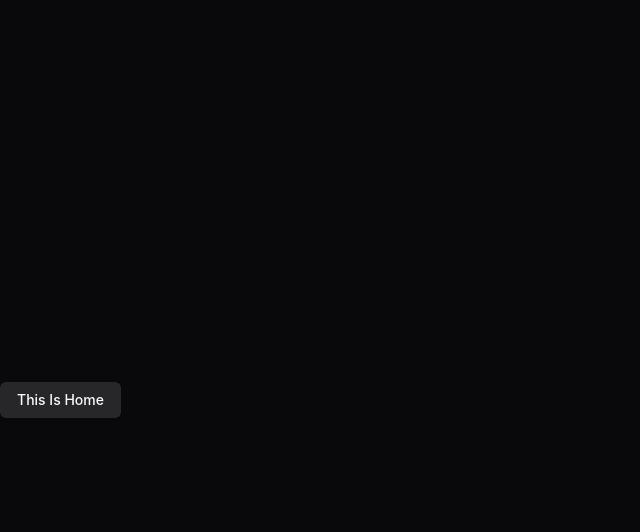
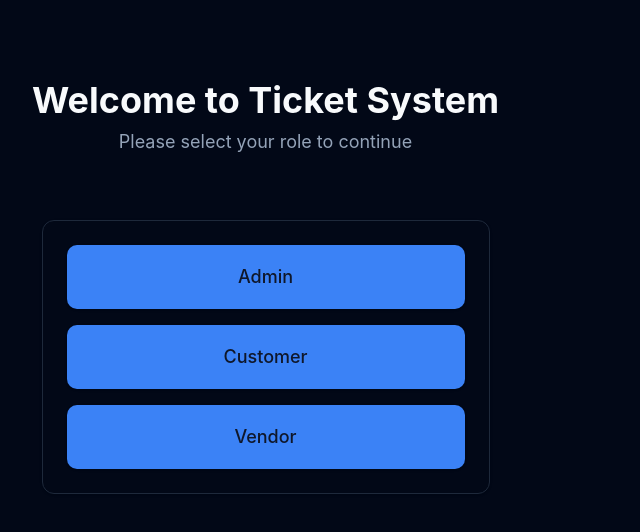
Before and after one commit to Ds-Jayawardhana/Ticketing-_System, a React (Vite) app in the folder Frontend/Ticketing_Front/: page / in a window 1280 px wide. Shown: the top 532 px of the page, without its empty margins (0-640 px from the left). Built offline with nearby package versions, Linux system fonts and the light colour scheme.

Commit message:
Created Defult Home Page

```diff
--- a/Frontend/Ticketing_Front/src/Pages/Home.tsx
+++ b/Frontend/Ticketing_Front/src/Pages/Home.tsx
@@ -1,11 +1,45 @@
-import React from 'react'
-import { Button } from '@/components/ui/button'
+import React from 'react';
+import { Button } from '@/components/ui/button';
+import { Card, CardContent } from '@/components/ui/card';
 
-interface Props {}
+const HomePage = () => {
+  return (
+    <div className="min-h-screen flex flex-col items-center bg-background p-8">
+      {/* Greeting Section */}
+      <div className="text-center mb-16 mt-12">
+        <h1 className="text-4xl font-bold mb-2">Welcome to Ticket System</h1>
+        <p className="text-lg text-muted-foreground">
+          Please select your role to continue
+        </p>
+      </div>
 
-const Home = (props: Props) => {
-  return (
-    <Button variant="secondary">This Is Home</Button>
-  )
-}
-export default Home
+      {/* Buttons Card */}
+      <Card className="w-full max-w-md">
+        <CardContent className="flex flex-col gap-4 p-6">
+          <Button
+            className="h-16 text-lg"
+            variant="default"
+          >
+            Admin
+          </Button>
+
+          <Button
+            className="h-16 text-lg"
+            variant="default"
+          >
+            Customer
+          </Button>
+
+          <Button
+            className="h-16 text-lg"
+            variant="default"
+          >
+            Vendor
+          </Button>
+        </CardContent>
+      </Card>
+    </div>
+  );
+};
+
+export default HomePage;
--- a/Frontend/Ticketing_Front/src/index.css
+++ b/Frontend/Ticketing_Front/src/index.css
@@ -73,28 +73,29 @@ button:focus-visible {
 
 
 
+
 @layer base {
   :root {
     --background: 0 0% 100%;
-    --foreground: 240 10% 3.9%;
+    --foreground: 222.2 84% 4.9%;
     --card: 0 0% 100%;
-    --card-foreground: 240 10% 3.9%;
+    --card-foreground: 222.2 84% 4.9%;
     --popover: 0 0% 100%;
-    --popover-foreground: 240 10% 3.9%;
-    --primary: 240 5.9% 10%;
-    --primary-foreground: 0 0% 98%;
-    --secondary: 240 4.8% 95.9%;
-    --secondary-foreground: 240 5.9% 10%;
-    --muted: 240 4.8% 95.9%;
-    --muted-foreground: 240 3.8% 46.1%;
-    --accent: 240 4.8% 95.9%;
-    --accent-foreground: 240 5.9% 10%;
+    --popover-foreground: 222.2 84% 4.9%;
+    --primary: 221.2 83.2% 53.3%;
+    --primary-foreground: 210 40% 98%;
+    --secondary: 210 40% 96.1%;
+    --secondary-foreground: 222.2 47.4% 11.2%;
+    --muted: 210 40% 96.1%;
+    --muted-foreground: 215.4 16.3% 46.9%;
+    --accent: 210 40% 96.1%;
+    --accent-foreground: 222.2 47.4% 11.2%;
     --destructive: 0 84.2% 60.2%;
-    --destructive-foreground: 0 0% 98%;
-    --border: 240 5.9% 90%;
-    --input: 240 5.9% 90%;
-    --ring: 240 5.9% 10%;
-    --radius: 0.5rem;
+    --destructive-foreground: 210 40% 98%;
+    --border: 214.3 31.8% 91.4%;
+    --input: 214.3 31.8% 91.4%;
+    --ring: 221.2 83.2% 53.3%;
+    --radius: 0.75rem;
     --chart-1: 12 76% 61%;
     --chart-2: 173 58% 39%;
     --chart-3: 197 37% 24%;
@@ -103,25 +104,25 @@ button:focus-visible {
   }
 
   .dark {
-    --background: 240 10% 3.9%;
-    --foreground: 0 0% 98%;
-    --card: 240 10% 3.9%;
-    --card-foreground: 0 0% 98%;
-    --popover: 240 10% 3.9%;
-    --popover-foreground: 0 0% 98%;
-    --primary: 0 0% 98%;
-    --primary-foreground: 240 5.9% 10%;
-    --secondary: 240 3.7% 15.9%;
-    --secondary-foreground: 0 0% 98%;
-    --muted: 240 3.7% 15.9%;
-    --muted-foreground: 240 5% 64.9%;
-    --accent: 240 3.7% 15.9%;
-    --accent-foreground: 0 0% 98%;
+    --background: 222.2 84% 4.9%;
+    --foreground: 210 40% 98%;
+    --card: 222.2 84% 4.9%;
+    --card-foreground: 210 40% 98%;
+    --popover: 222.2 84% 4.9%;
+    --popover-foreground: 210 40% 98%;
+    --primary: 217.2 91.2% 59.8%;
+    --primary-foreground: 222.2 47.4% 11.2%;
+    --secondary: 217.2 32.6% 17.5%;
+    --secondary-foreground: 210 40% 98%;
+    --muted: 217.2 32.6% 17.5%;
+    --muted-foreground: 215 20.2% 65.1%;
+    --accent: 217.2 32.6% 17.5%;
+    --accent-foreground: 210 40% 98%;
     --destructive: 0 62.8% 30.6%;
-    --destructive-foreground: 0 0% 98%;
-    --border: 240 3.7% 15.9%;
-    --input: 240 3.7% 15.9%;
-    --ring: 240 4.9% 83.9%;
+    --destructive-foreground: 210 40% 98%;
+    --border: 217.2 32.6% 17.5%;
+    --input: 217.2 32.6% 17.5%;
+    --ring: 224.3 76.3% 48%;
     --chart-1: 220 70% 50%;
     --chart-2: 160 60% 45%;
     --chart-3: 30 80% 55%;
@@ -129,6 +130,7 @@ button:focus-visible {
     --chart-5: 340 75% 55%;
   }
 }
+
 
 
 
```
